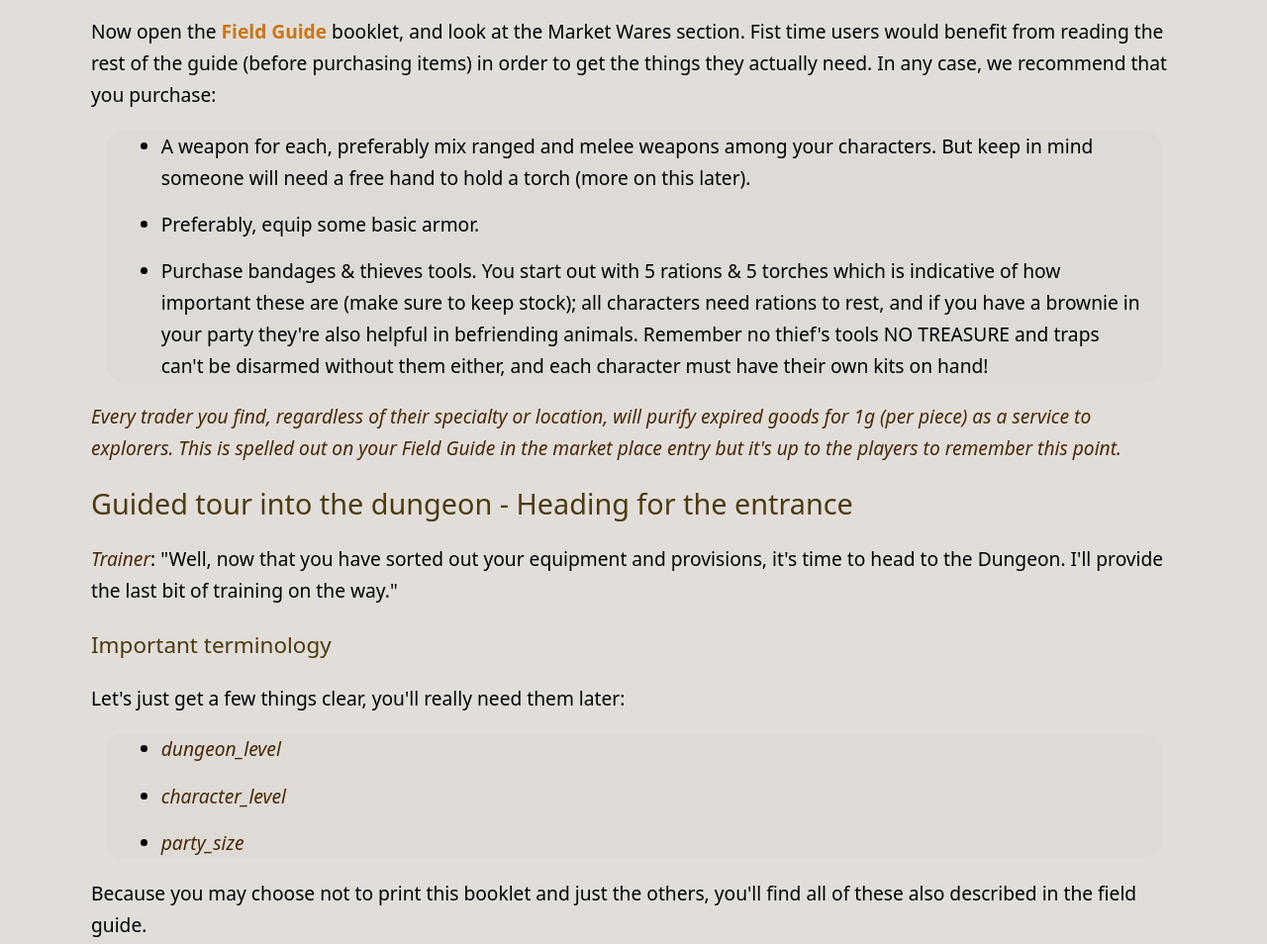
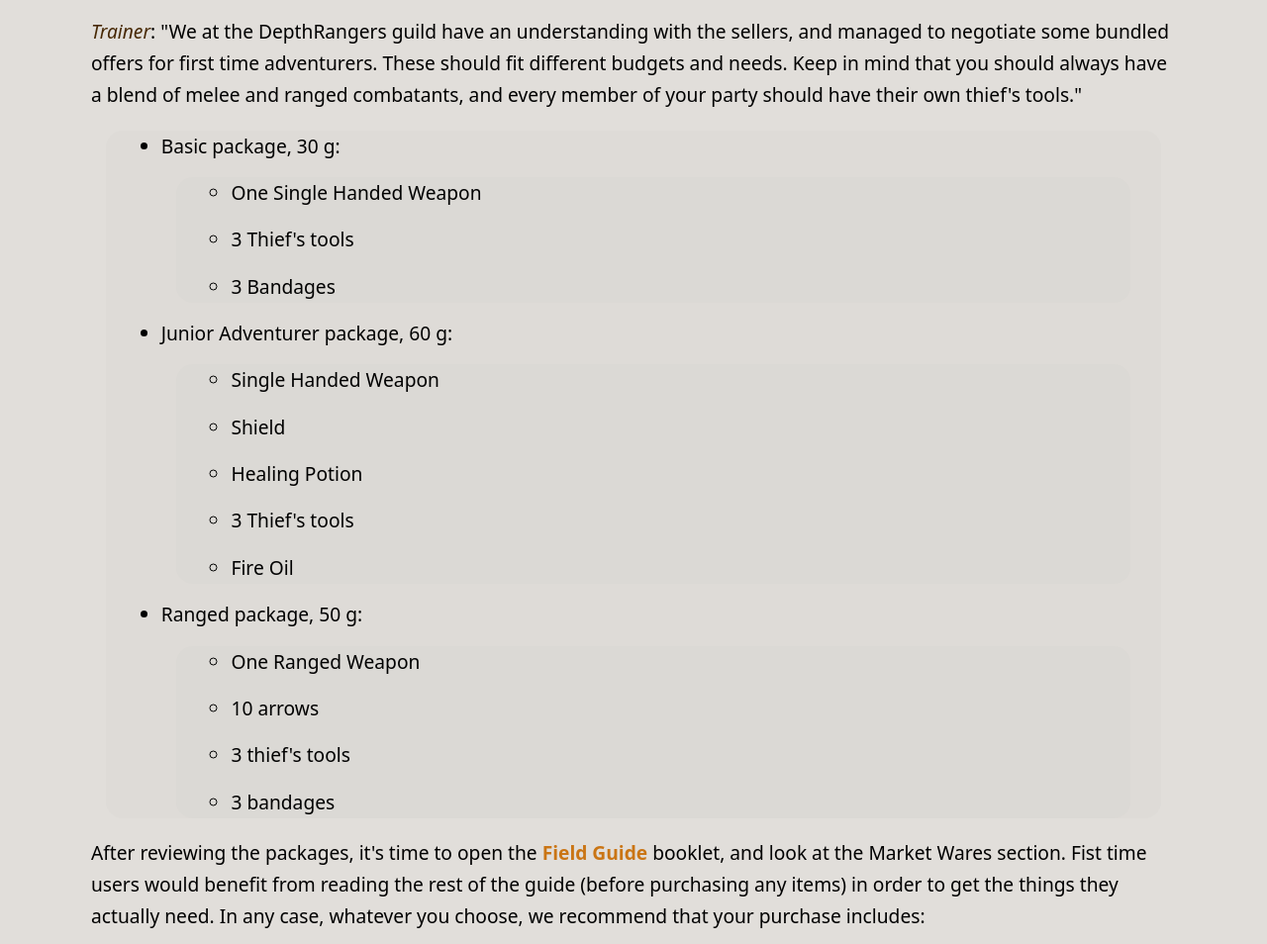
Before and after one commit to BajaInnoTech/hunt_for_the_treasure_of_aural_hall, a plain HTML site: page Web/1. Beginner Adventurers Guide.html in a window 1280 px wide. Shown: the part 10422-11376 px from the top of the page at 99% size. Drawn offline with Linux system fonts and the light colour scheme; a script that the page names is missing; a web font is replaced by a local one.

Commit message:
Adds beginner player starting equipment bundles

```diff
--- a/Web/1. Beginner Adventurers Guide.html
+++ b/Web/1. Beginner Adventurers Guide.html
@@ -657,11 +657,38 @@ em, figcaption {
 <p><em>Trainer</em>: &quot;Very well, have 5 torches and rations courtesy of the guild. However this is not enough to successfully complete your missions. And so, we're heading now to the market. Bring your gold as the rest of the supplies are now on you.&quot;</p>
 <p>&quot;Don't worry, I'll explain the details on the way!&quot;</p>
 <p>If you used the provided character templates, you should have already determined how much gold each character has (otherwise please review that before proceeding).</p>
-<p>Now open the <strong>Field Guide</strong> booklet, and look at the Market Wares section. Fist time users would benefit from reading the rest of the guide (before purchasing items) in order to get the things they actually need. In any case, we recommend that you purchase:</p>
+<p><em>Trainer</em>:  &quot;We at the DepthRangers guild have an understanding with the sellers, and managed to negotiate some bundled offers for first time adventurers. These should fit different budgets and needs. Keep in mind that you should always have a blend of melee and ranged combatants, and every member of your party should have their own thief's tools.&quot;</p>
 <ul>
-<li>A weapon for each, preferably mix ranged and melee weapons among your characters. But keep in mind someone will need a free hand to hold a torch (more on this later).</li>
-<li>Preferably, equip some basic armor.</li>
-<li>Purchase bandages &amp; thieves tools. You start out with 5 rations &amp; 5 torches which is indicative of how important these are (make sure to keep stock); all characters need rations to rest, and if you have a brownie in your party they're also helpful in befriending animals. Remember no thief's tools NO TREASURE and traps can't be disarmed without them either, and each character must have their own kits on hand!</li>
+<li>Basic package, 30 g:
+<ul>
+<li>One Single Handed Weapon</li>
+<li>3 Thief's tools</li>
+<li>3 Bandages</li>
+</ul>
+</li>
+<li>Junior Adventurer package, 60 g:
+<ul>
+<li>Single Handed Weapon</li>
+<li>Shield</li>
+<li>Healing Potion</li>
+<li>3 Thief's tools</li>
+<li>Fire Oil</li>
+</ul>
+</li>
+<li>Ranged package, 50 g:
+<ul>
+<li>One Ranged Weapon</li>
+<li>10 arrows</li>
+<li>3 thief's tools</li>
+<li>3 bandages</li>
+</ul>
+</li>
+</ul>
+<p>After reviewing the packages, it's time to open the <strong>Field Guide</strong> booklet, and look at the Market Wares section. Fist time users would benefit from reading the rest of the guide (before purchasing any items) in order to get the things they actually need. In any case, whatever you choose, we recommend that your purchase includes:</p>
+<ul>
+<li>A weapon for each member of your party. We strongly recommend a mix of melee and ranged weapons between your party members. But, always keep in mind someone will need a free hand to hold a torch (more on this later).</li>
+<li>Purchase bandages &amp; thieves tools for every party member as well. You start out with 5 rations &amp; 5 torches which is indicative of how important these provisions are (make sure to keep stock); all characters need rations to rest, and if you have a brownie in your party they're also helpful in befriending animals. Remember no thief's tools NO TREASURE and traps can't be disarmed without them either, and each character must have their own kits on hand to deal with either traps or treasure when found!</li>
+<li>And whenever possible, equip some basic armor.</li>
 </ul>
 <p><em>Every trader you find, regardless of their specialty or location, will purify expired goods for 1g (per piece) as a service to explorers. This is spelled out on your Field Guide in the market place entry but it's up to the players to remember this point.</em></p>
 <h2 id="guided-tour-into-the-dungeon---heading-for-the-entrance">Guided tour into the dungeon - Heading for the entrance</h2>
```
Also changed, not shown: 2 other files.
